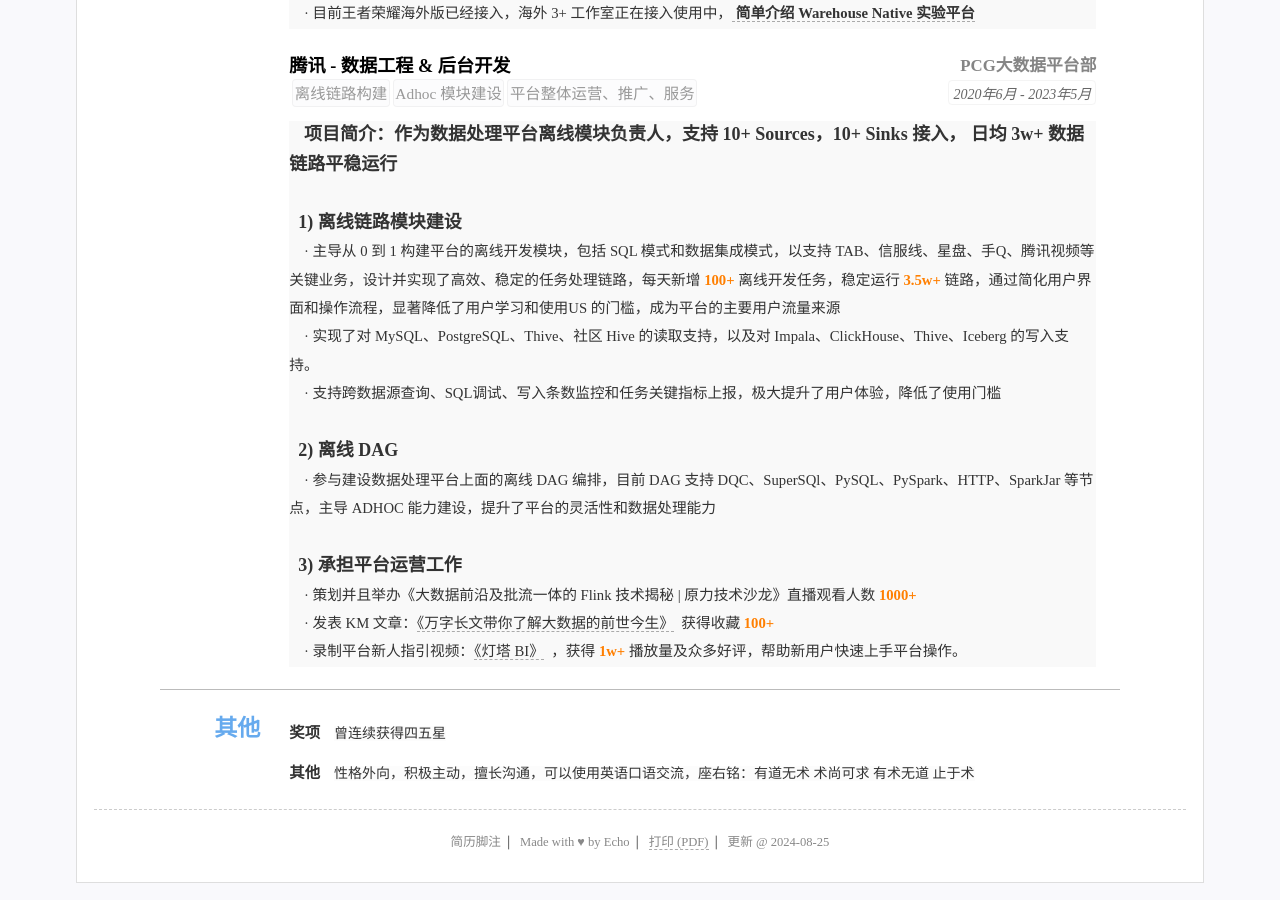
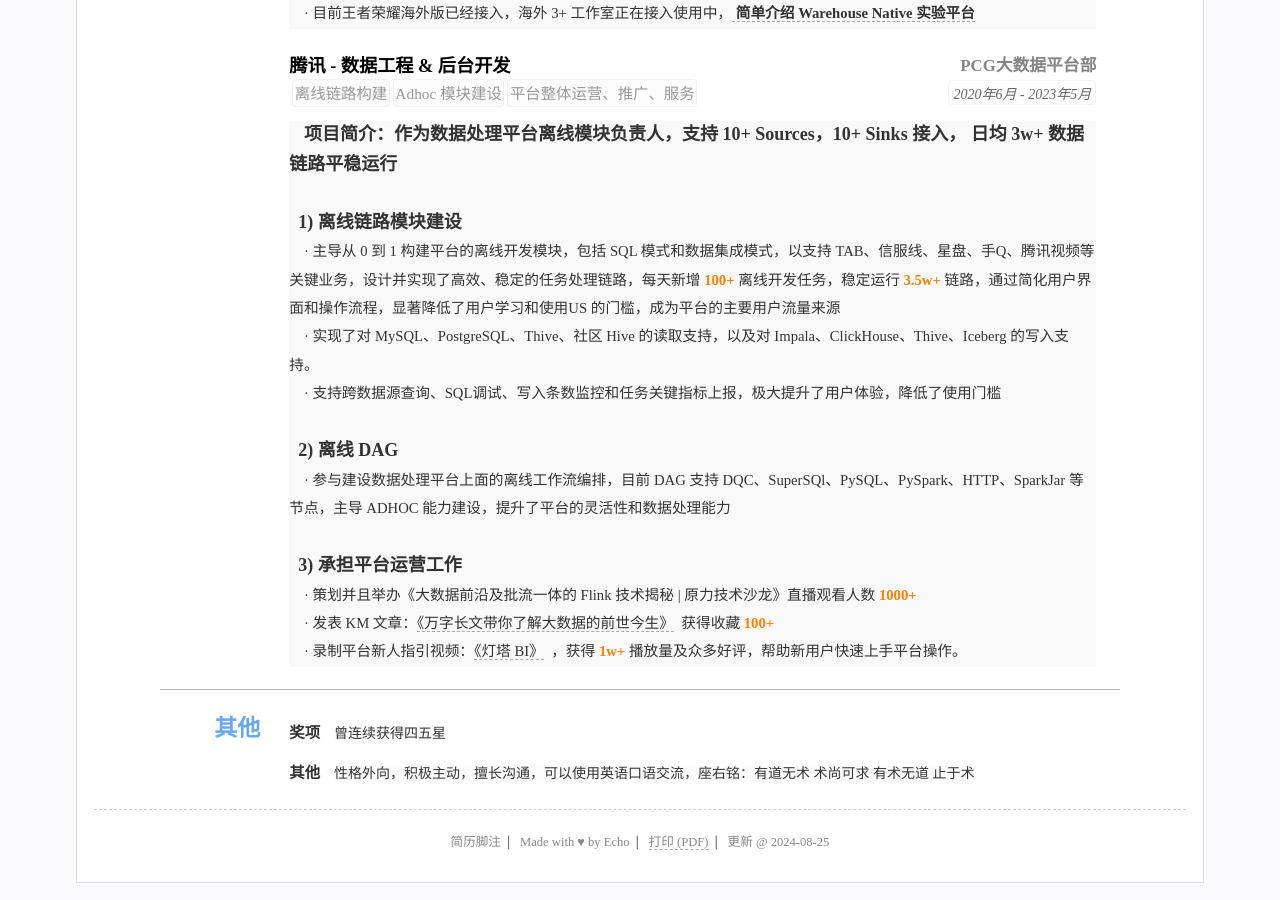
Before and after one commit to kuailexiaoshenxian/cn-wx-cv, a Jekyll site: the page built from index.html, in a window 1280 px wide and 900 px high, scrolled down 1222 px. Built offline with Jekyll 4.4.1, drawn with Linux system fonts in a browser that asks for light colours; some of the changed text lies outside the part shown.

Commit message:
Update resume.yml

```diff
--- a/_data/resume.yml
+++ b/_data/resume.yml
@@ -50,7 +50,7 @@ main: #简历主要内容，
     # - 数据可视化：Power BI, Tableau
     #- <font face="等线">大数据：HDFS、Hive、MySQL、Spark、Flink、OLAP (Impala、Kudu、ClickHouse)</font>
   - title: <font face="华文细黑粗体">专业技能</font>
-    detail:  <font face="等线"><strong>1) 大数据平台建设：</strong>&nbsp成功规划并建设大数据平台模块，包括离线处理、调度系统、实验平台的 Warehouse Native 能力构建、跨团队 PCAD/WXAD 联合实验等；</font> <br>  &nbsp &nbsp
+    detail:  <font face="等线"><strong>1) 平台建设：</strong>&nbsp 建设小游戏运营平台 MVP 版本、建设数据开发模块、海外实验平台的 Warehouse Native 能力、跨团队 PCAD/WXAD 联合实验等；</font> <br>  &nbsp &nbsp
              <font face="等线"><strong>2) 技术栈掌握：</strong>&nbsp 具备数据产品和中后台能力，可以使用 SQL、Python，熟悉大数据组件如 Hadoop、Spark、Hive、Flink、Kafka 等，能与研发、测试高效沟通；</font> <br>  &nbsp &nbsp
              <font face="等线"><strong>3) 数据产品开发：</strong>&nbsp掌握数据产品常用技能，如埋点、上报、用户行为分析、指标体系、SQL 取数、看板搭建等；</font> <br>  &nbsp &nbsp
              <font face="等线"><strong>4) 项目管理：</strong>&nbsp 拥有出色的项目管理能力，能够识别和管理项目风险，确保项目按计划顺利进行。</font>
@@ -136,7 +136,7 @@ main: #简历主要内容，
             · 支持跨数据源查询、SQL调试、写入条数监控和任务关键指标上报，极大提升了用户体验，降低了使用门槛<br> &nbsp &nbsp
             <br>
             <font face="等线"><font size=4><strong> &nbsp 2) 离线 DAG</strong></font>  <br>  &nbsp &nbsp
-            · 参与建设数据处理平台上面的离线 DAG 编排，目前 DAG 支持 DQC、SuperSQl、PySQL、PySpark、HTTP、SparkJar 等节点，主导 ADHOC 能力建设，提升了平台的灵活性和数据处理能力 <br>  &nbsp &nbsp
+            · 参与建设数据处理平台上面的离线工作流编排，目前 DAG 支持 DQC、SuperSQl、PySQL、PySpark、HTTP、SparkJar 等节点，主导 ADHOC 能力建设，提升了平台的灵活性和数据处理能力 <br>  &nbsp &nbsp
             <br>
             <font face="等线"><font size=4><strong> &nbsp 3) 承担平台运营工作</strong></font>  <br>  &nbsp &nbsp
             · 策划并且举办《大数据前沿及批流一体的 Flink 技术揭秘 | 原力技术沙龙》直播观看人数<font color=#FF7F00><strong> 1000+ </strong></font> <br>  &nbsp &nbsp
```
